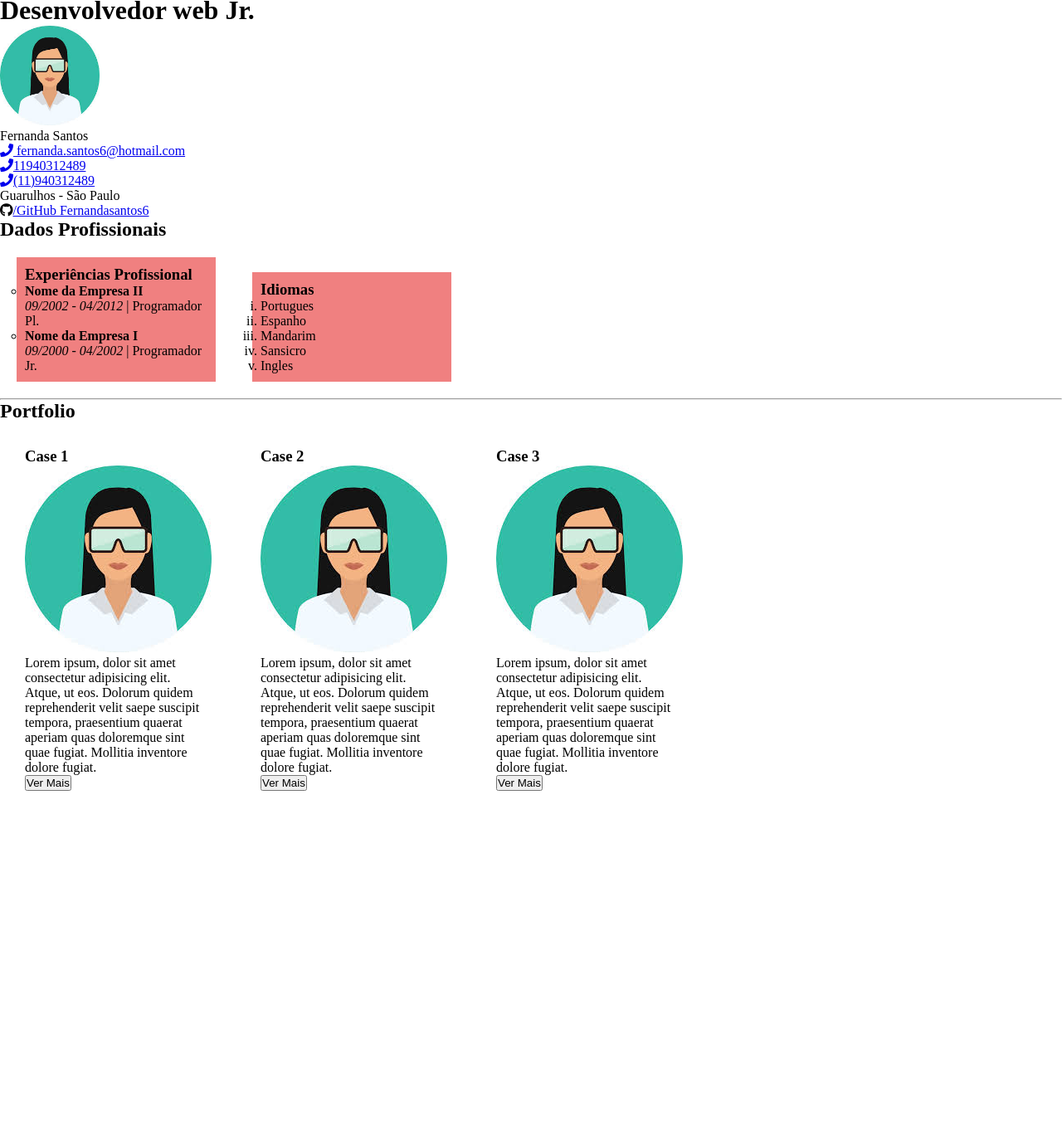
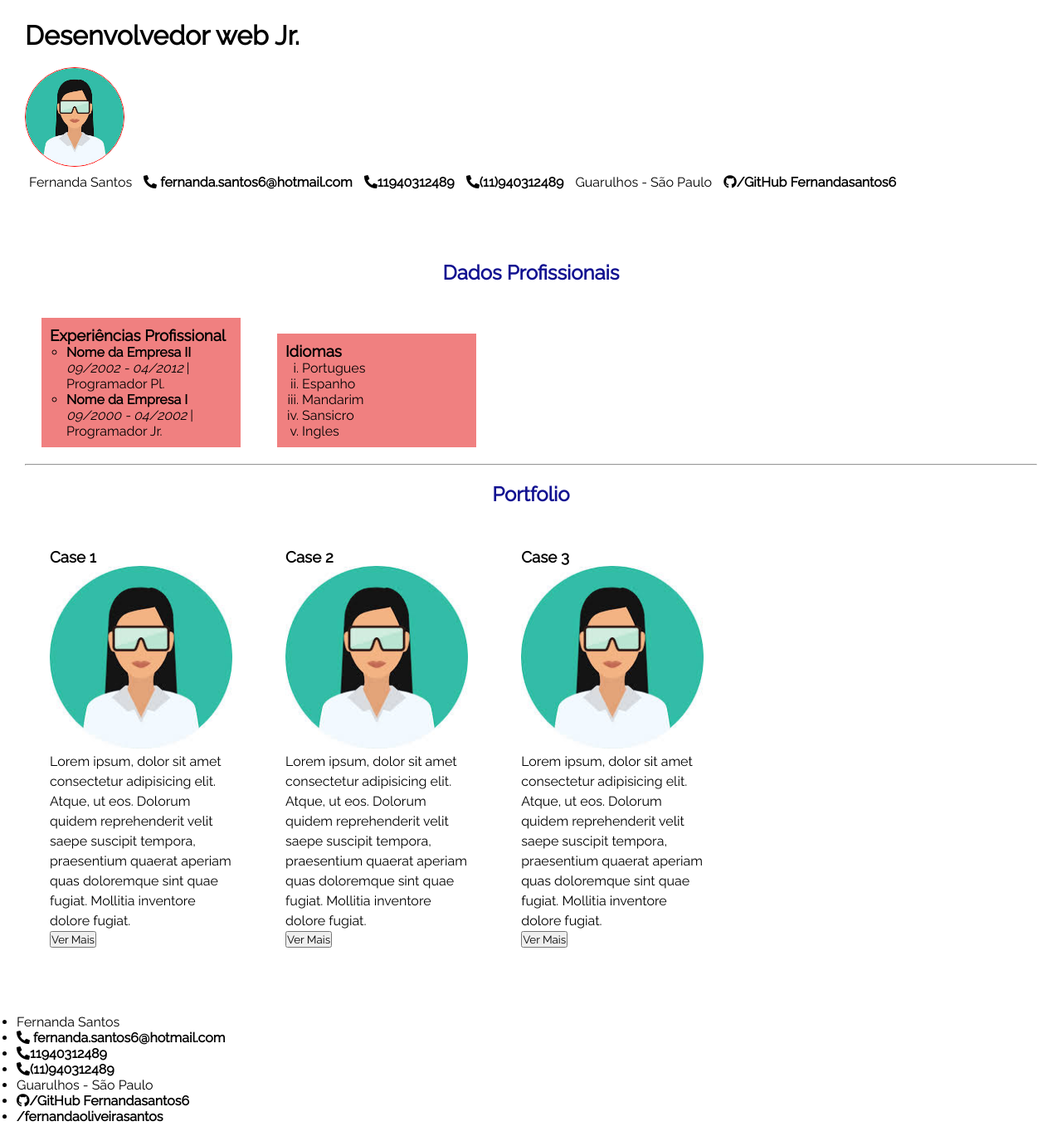
Before and after one commit to Fernandasantos6/HTML-e-CSS---AULA-III, a plain HTML site: page index.html in a window 1280 px wide. Shown: the part 6-1381 px from the top of the page at 83% size. Before the commit the page ends 989 px from the top, so only its background shows below. Drawn offline with Linux system fonts and the light colour scheme.

Commit message:
atualização aula sábado

```diff
--- a/css/style.css
+++ b/css/style.css
@@ -4,6 +4,43 @@
     margin: 0;
     padding: 0;
     scroll-behavior: smooth;
+    font-family: 'raleway', monospace;
+}
+a{
+    text-decoration: none;
+    color: inherit;
+    font-weight: bold;
+}
+.fas.fa-phone{
+    transform: rotate(90deg);
+}
+header,
+main {
+    padding: 30px;
+}
+header ul{
+display: block;
+}
+
+header ul li{
+    display: inline-block;
+    margin: 5px;
+}
+header ul li: :first-child{
+    margin-left: 0;
+}
+header ul li :last-child{
+    margin-right: 0;
+}
+header img{
+    border-radius: 50%;
+    border: 1px solid red;
+    transition: all 0.8s ease-in-out;
+    margin-top: 20px
+}
+header img :hover{
+    border-radius: o;
+
 }
 
 article.nivel-dois{
@@ -25,10 +62,30 @@ width: 240px;
 margin: 20px;
 padding: 10px;
 }
-/*
+
 ol,
 ul[type="circle"]{
     margin-left: 20px
-
 }
-*/
+h2{
+    margin:20px auto;
+    text-align: center;
+    color: rgb(18, 18, 145);
+}
+.case{
+    border: 1px;
+    width: 100%;
+    display: inline-block;
+}
+.case img{
+    width: 100%;
+}
+.case p {
+    line-height: 24px;
+    font-size: 16px;
+}
+footer ul{
+    display: block;
+    margin: 0 auto;
+    padding: 20px;
+}
--- a/index.html
+++ b/index.html
@@ -9,6 +9,7 @@
 
     <link rel="stylesheet" href="https://pro.fontawesome.com/releases/v5.12.0/css/all.css" integrity="sha384-ekOryaXPbeCpWQNxMwSWVvQ0+1VrStoPJq54shlYhR8HzQgig1v5fas6YgOqLoKz" crossorigin="anonymous">
     <link rel="stylesheet" href="css/style.css">
+    <link href="https://fonts.googleapis.com/css?family=Montserrat|Raleway&display=swap" rel="stylesheet">
 </head>
 
 <body>
@@ -93,6 +94,21 @@
             </article>
         </section>
     </main>
+    <footer>
+        <ul>
+            <li>Fernanda Santos</li>
+            <li><a href="mailto:fernanda.santos6@hotmail.com"title="Enviar e-mail"><i class="fas fa-phone"></i> fernanda.santos6@hotmail.com</a></li>
+
+            <li><a href="tel:+5511940312489"><i class="fas fa-phone"></i>11940312489</a></li>
+            <li><a href="https://wa.me/+5511940312489"><i class="fas fa-phone"></i>(11)940312489</a></li>
+
+            <li>Guarulhos - São Paulo</li>
+            <li><i class="fab fa-github"></i><a a target=
+                "_blank" href="http://github.com/fernandasantos6">/GitHub Fernandasantos6</a></li>
+            <li><a target=
+                "_blank" href="https://www.linkedin.com/in/fernandaoliveirasantos/">/fernandaoliveirasantos</a></li>
+        </ul>
+    </footer>
 </body>
 
 </html>
```
